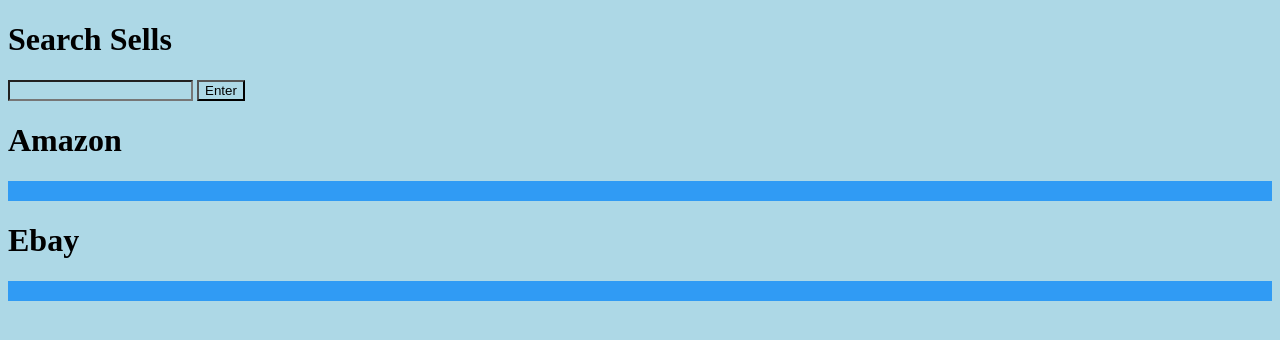
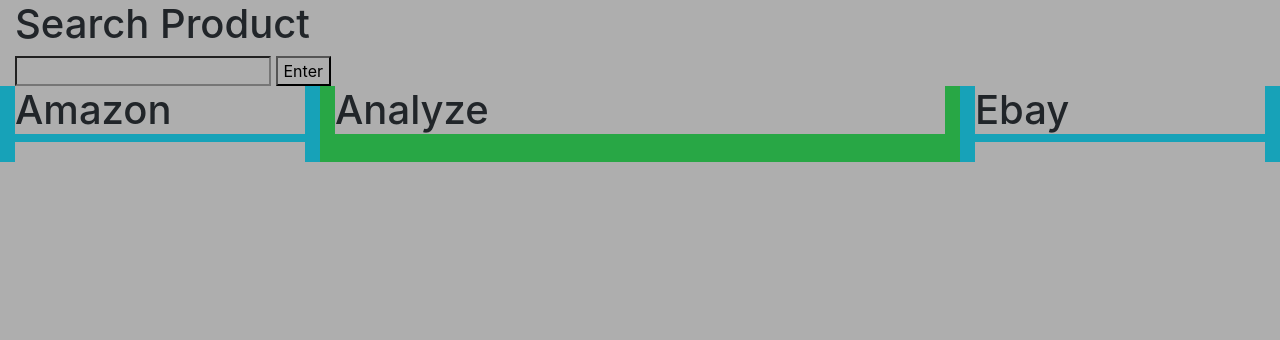
Before and after one commit to kennethchuson/compareSellItems, a Flask app: page / in a window 1280 px wide. Shown: the top 340 px of the page. Run offline with Flask 2, Linux system fonts and the light colour scheme; parts of the project's set-up code (start-up, migrations or seed data) failed here and were passed over.

Commit message:
little bit of styling

```diff
--- a/app.py
+++ b/app.py
@@ -67,7 +67,6 @@
 
 
         for products_img in driver.find_elements(By.XPATH, '//img[contains(@class, "s-image")]'):
-            #product_img.append(os.path.splitext(products_img.get_attribute('src')[0] + '.png'))
             product_img.append(products_img.get_attribute('src'))
 
 
--- a/static/css/main.css
+++ b/static/css/main.css
@@ -1,12 +1,11 @@
 * {
-    background-color: lightblue;
+    background-color: rgb(174, 174, 174);
 }
 
 
 .title_container {
     display: grid;
     grid-template-columns: auto auto auto;
-    background-color: #309bf4;
     padding: 10px;
 }
 
--- a/templates/base.html
+++ b/templates/base.html
@@ -6,6 +6,11 @@
     <meta charset="UTF-8">
     <meta name="viewport" content="width=device-width, initial-scale=1.0">
     <meta http-equiv="X-UA-Compatible" content="ie=edge">
+    <link rel="stylesheet" href="https://cdn.jsdelivr.net/npm/bootstrap@4.6.1/dist/css/bootstrap.min.css">
+    <script src="https://cdn.jsdelivr.net/npm/jquery@3.6.0/dist/jquery.slim.min.js"></script>
+    <script src="https://cdn.jsdelivr.net/npm/popper.js@1.16.1/dist/umd/popper.min.js"></script>
+    <script src="https://cdn.jsdelivr.net/npm/bootstrap@4.6.1/dist/js/bootstrap.bundle.min.js"></script>
+
     <link rel="stylesheet" href="{{ url_for('static', filename='css/main.css') }}">
     {% block head %}{% endblock %}
 </head>
--- a/templates/index.html
+++ b/templates/index.html
@@ -1,13 +1,18 @@
 {% extends 'base.html' %}
 
 {% block head %}
-<h1>Search Sells</h1>
-<div>
+
+
+
+
+    <div class="container-fluid">
+        <h1>Search Product</h1>
         <form action="/" method="POST">
             <input type="text" name="content" id="content">
             <input type="submit" value="Enter"/>
         </form>
-
+        <div class="row">
+          <div class="col-3 bg-info">
             <h1>Amazon</h1>
             <div class="title_container">
                 {% for elem_img, elem_title, elem_cost in context_amazon_info["data"] %}
@@ -18,7 +23,11 @@
                     </div>
                 {% endfor %}
             </div>
-
+          </div>
+          <div class="col-6 bg-success">
+            <h1>Analyze</h1>
+          </div>
+          <div class="col-3 bg-info">
             <h1>Ebay</h1>
             <div class="title_container">
                 {% for elem_title, elem_cost in context_ebay_info["data"] %}
@@ -28,9 +37,10 @@
                     </div>
                 {% endfor %}
             </div>
+          </div>
+        </div>
+    </div>
 
-
-</div>
 
 {% endblock %}
 
```
Also changed, not shown: 2 other files. Lines whose indentation alone changed are shown as unchanged.
